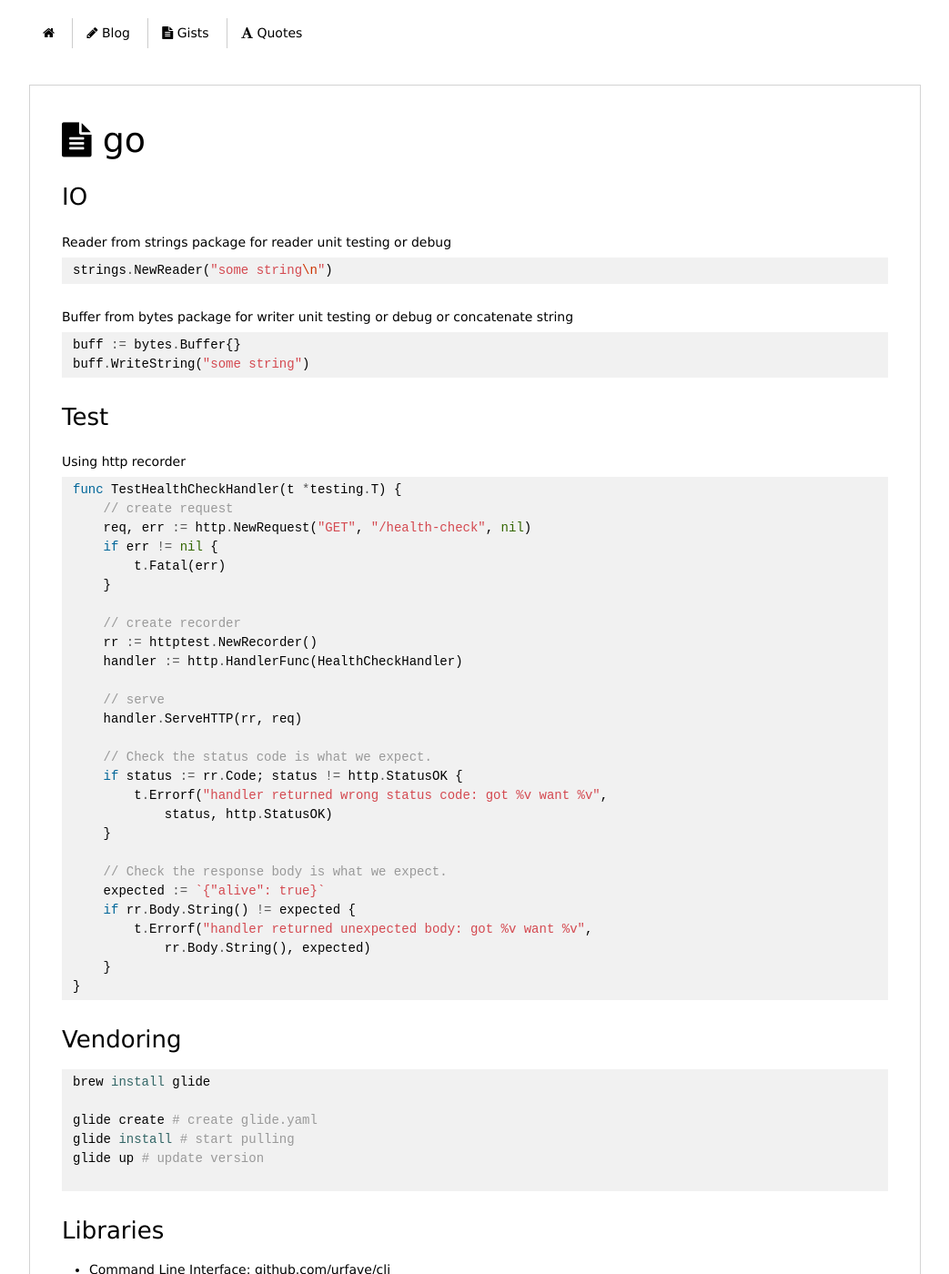
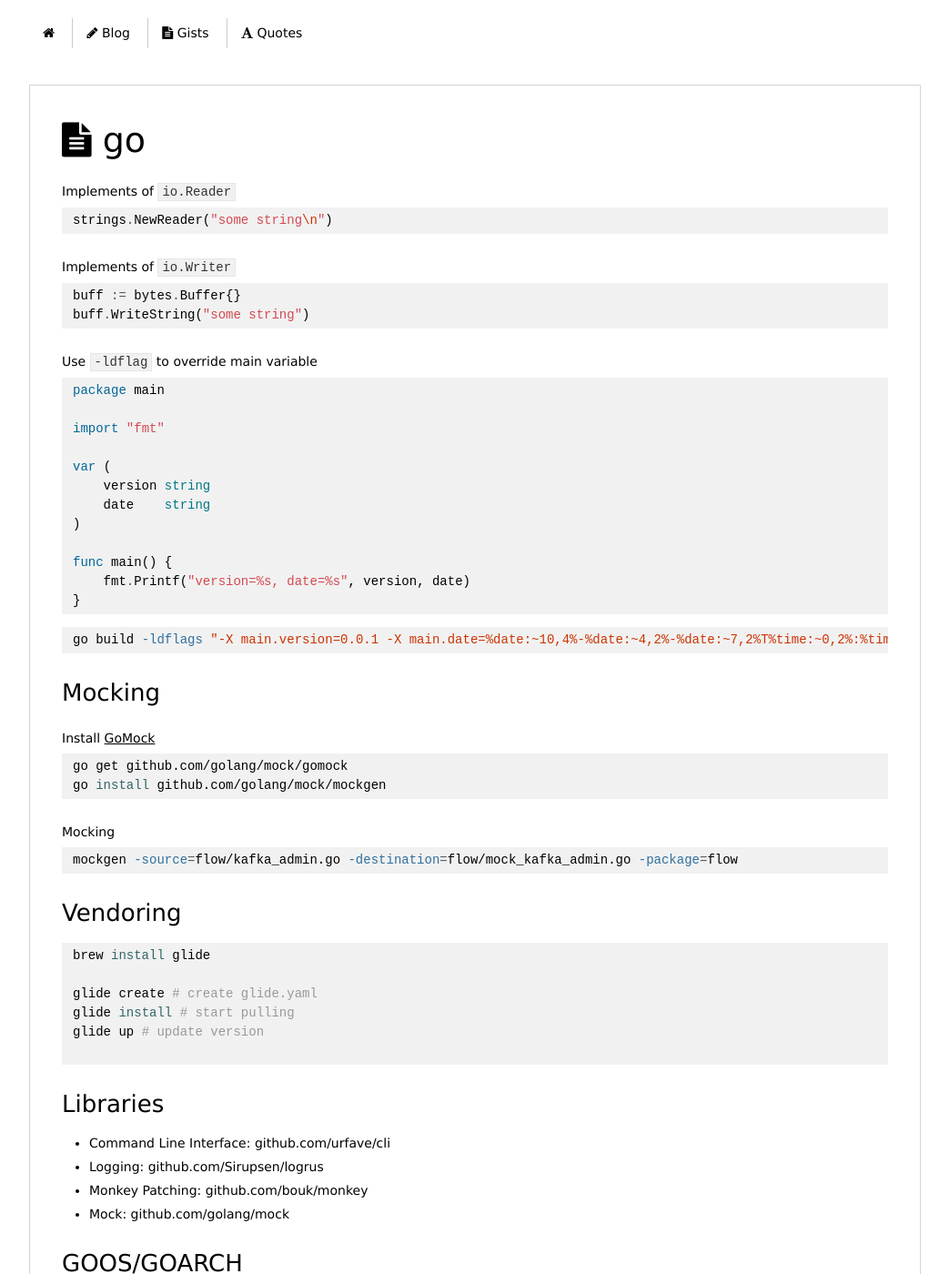
Before and after one commit to imantung/imantung.github.io, a Jekyll site: the page built from gist/techstacks/go.md, in a window 1280 px wide and 1400 px high. Shown: the whole window at 91% size, without its empty margins (118-1161 px from the left). Built offline with Jekyll 4.4.1, drawn with Linux system fonts in a browser that asks for light colours; nearby versions of some CDN libraries.

Commit message:
[iman] update content

````diff
--- a/_data/quotes.yml
+++ b/_data/quotes.yml
@@ -26,3 +26,5 @@
   author: Unknown
 - text: Start a huge, foolish project, like Noah…it makes absolutely no difference what people think of you.
   author: Rumi
+- text: The great aim of education is not knowledge but action
+  author: Herbert Spencer
--- a/gist/techstacks/go.md
+++ b/gist/techstacks/go.md
@@ -3,52 +3,48 @@ layout: gist
 title: go
 ---
 
-### IO
-
-Reader from strings package for reader unit testing or debug
+Implements of `io.Reader`
 ```go
 strings.NewReader("some string\n")
 ```
 
-Buffer from bytes package for writer unit testing or debug or concatenate string
+Implements of `io.Writer`
 ```go
 buff := bytes.Buffer{}
 buff.WriteString("some string")
 ```
 
-### Test
+Use `-ldflag` to override main variable
+```go
+package main
 
-Using http recorder
-```go
-func TestHealthCheckHandler(t *testing.T) {
-    // create request
-    req, err := http.NewRequest("GET", "/health-check", nil)
-    if err != nil {
-        t.Fatal(err)
-    }
+import "fmt"
 
-    // create recorder
-    rr := httptest.NewRecorder()
-    handler := http.HandlerFunc(HealthCheckHandler)
+var (
+    version string
+    date    string
+)
 
-    // serve
-    handler.ServeHTTP(rr, req)
-
-    // Check the status code is what we expect.
-    if status := rr.Code; status != http.StatusOK {
-        t.Errorf("handler returned wrong status code: got %v want %v",
-            status, http.StatusOK)
-    }
-
-    // Check the response body is what we expect.
-    expected := `{"alive": true}`
-    if rr.Body.String() != expected {
-        t.Errorf("handler returned unexpected body: got %v want %v",
-            rr.Body.String(), expected)
-    }
+func main() {
+    fmt.Printf("version=%s, date=%s", version, date)
 }
 ```
+```sh
+go build -ldflags "-X main.version=0.0.1 -X main.date=%date:~10,4%-%date:~4,2%-%date:~7,2%T%time:~0,2%:%time:~3,2%:%time:~6,2%"
+```
 
+### Mocking
+
+Install [GoMock](https://github.com/golang/mock)
+```sh
+go get github.com/golang/mock/gomock
+go install github.com/golang/mock/mockgen
+```
+
+Mocking
+```sh
+mockgen -source=flow/kafka_admin.go -destination=flow/mock_kafka_admin.go -package=flow
+```
 
 ### Vendoring
 
@@ -65,6 +61,8 @@ glide up # update version
 
 - Command Line Interface: github.com/urfave/cli
 - Logging: github.com/Sirupsen/logrus
+- Monkey Patching: github.com/bouk/monkey
+- Mock: github.com/golang/mock
 
 
 ### GOOS/GOARCH
````
Also changed, not shown: gist/techstacks/kafka.md (+9 -0 lines), gist/techstacks/linux.md (+13 -0 lines), gist/techstacks/psql.md (+3 -0 lines), gist/techstacks/ruby.md (+5 -0 lines).
